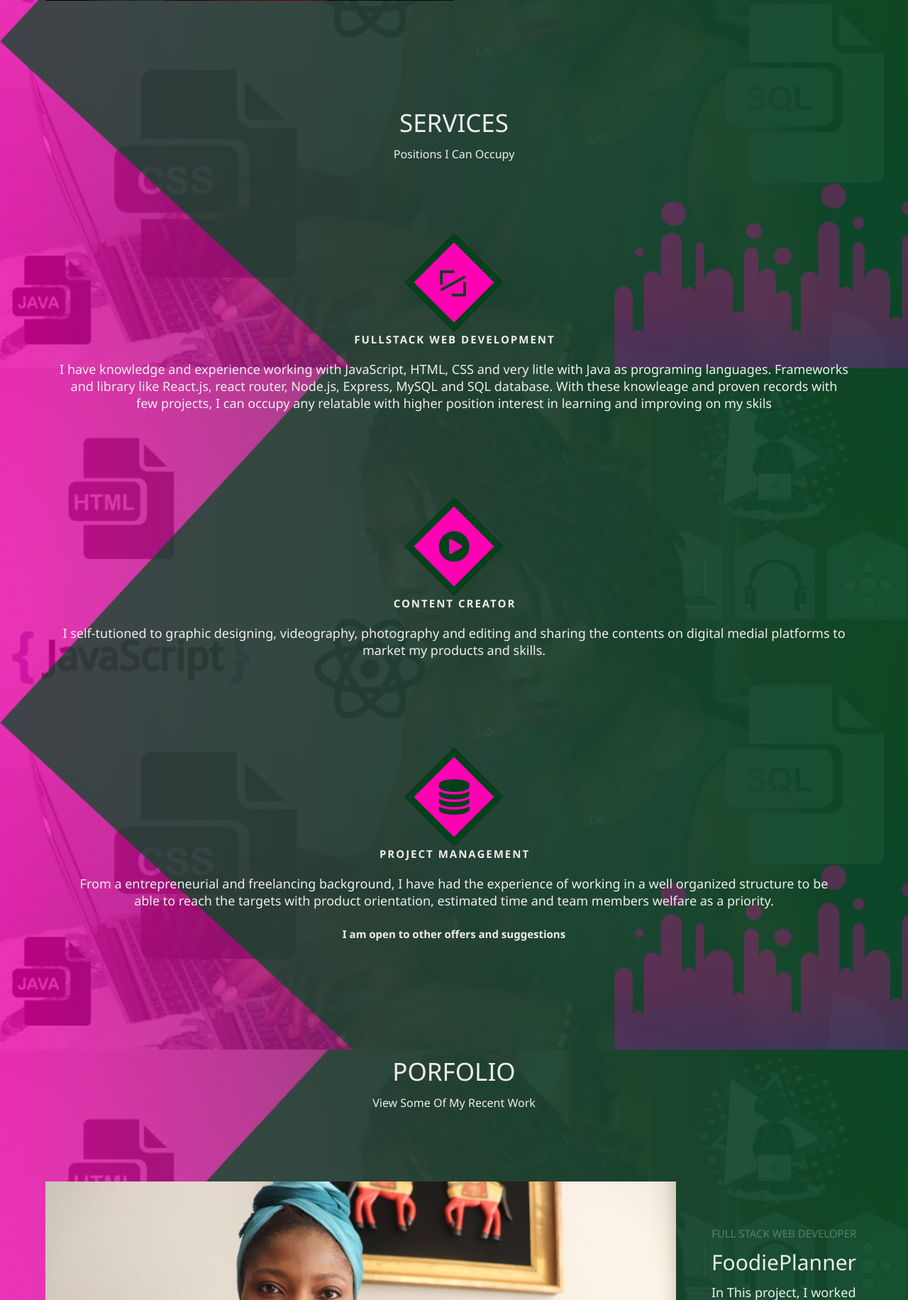
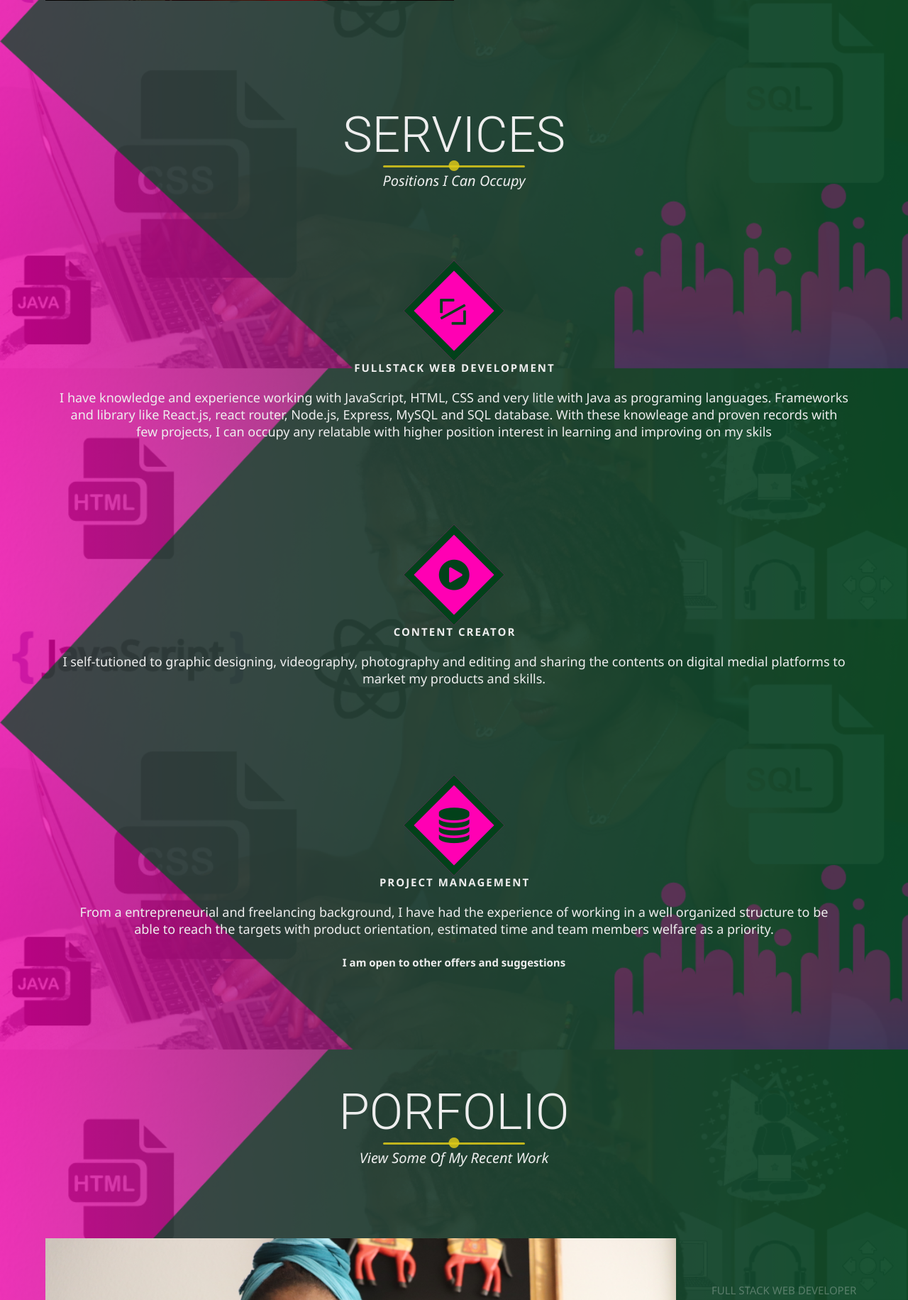
Before and after one commit to mimifitz/portfolio, a PHP site: page / in a window 1280 px wide. Shown: the part 1401-3233 px from the top of the page at 71% size. Run offline with PHP 8.4, Linux system fonts and the light colour scheme.

Commit message:
Change font family and size of heading h1 in css, refactored the underlined horizontal line under headings

```diff
--- a/pages/index.html
+++ b/pages/index.html
@@ -248,7 +248,7 @@
         </section>
         <footer class="footer">
             <div class="up" id="up">
-                <a href="#"><i class="fa fa-chevron-up"> </i> </a>
+                <a href="#about"><i class="fa fa-chevron-up"> </i> </a>
             </div>
             <p>&copy; 2020 Mimi Fitz</p>
         </footer>
--- a/pages/style.css
+++ b/pages/style.css
@@ -52,33 +52,38 @@ img{
     margin-bottom: 10rem;
 }
 
-.section-heading h1 {
-    font-size: 3.5rem;
+.section-heading h1{
+    font-size: 7rem;
     color: rgb(255, 255, 255 .3);
     text-transform: uppercase;
     font-weight: 300;
+    font-family: 'Roboto', sans-serif;
     position: relative;
     margin-bottom: 1rem;
 }
 
+/* for a white line with ball in the middle under services */
+
 .section-heading h1::before,
-.section-heading h1::after {
+.section-heading h1::after{
     content: '';
     font-weight: 300;
     position: absolute;
     bottom: -.5rem;
     left: 50%;
     transform: translateX(-50%);
-    background-color: rgb(255, 255, 255 0.75);
+    background-color: #ddc919d8;
+
+
 }
 /* for a white line with ball in the middle under services */
 .section-heading h1::before{
-    width: 10rem;
+    width: 20rem;
     height:3px;
     border-radius: .8rem;
 }
 
-.section-heading h1::after {
+.section-heading h1::after{
     width: 1.5rem;
     height: 1.5rem;
     border-radius: 100%;
@@ -86,9 +91,10 @@ img{
 }
 
 
-.section-heading h6 {
-    font-size: 1.6rem;
+.section-heading h6{
+    font-size: 2rem;
     font-weight: 300;
+    font-style: italic;
 }
 .portfolio-img-has-margin-right{
 margin-right: 5rem;
```
